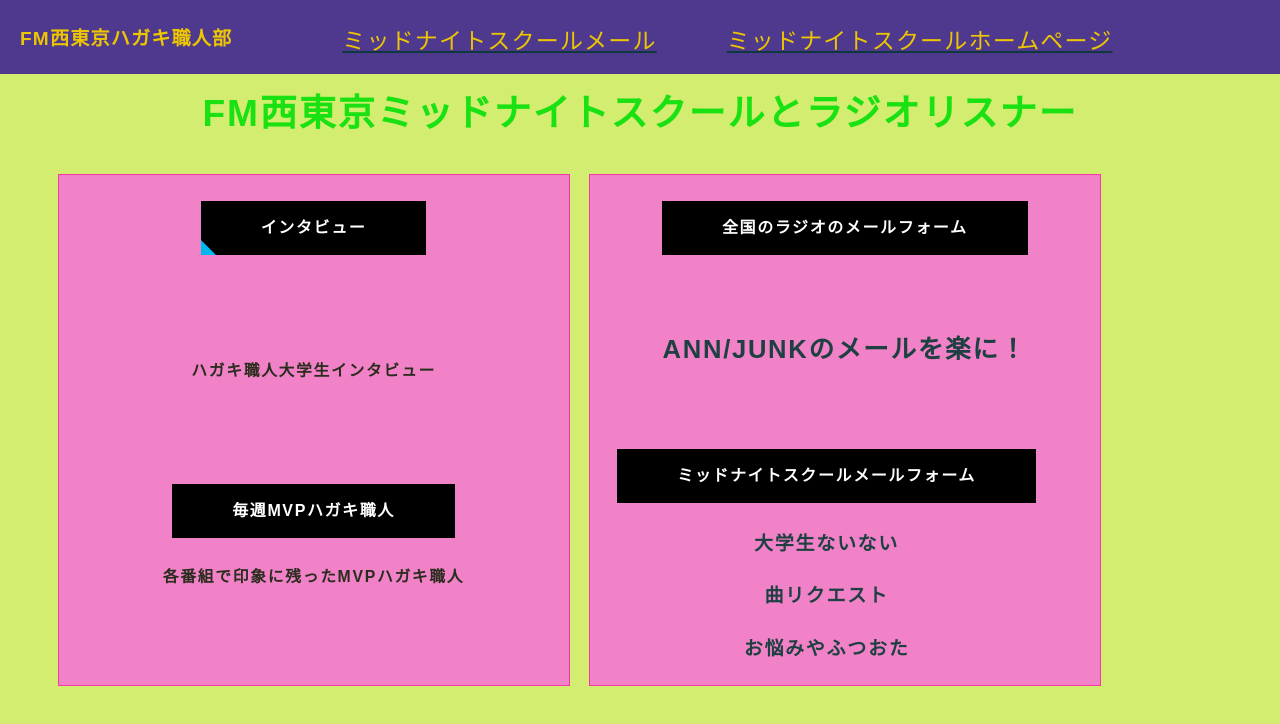
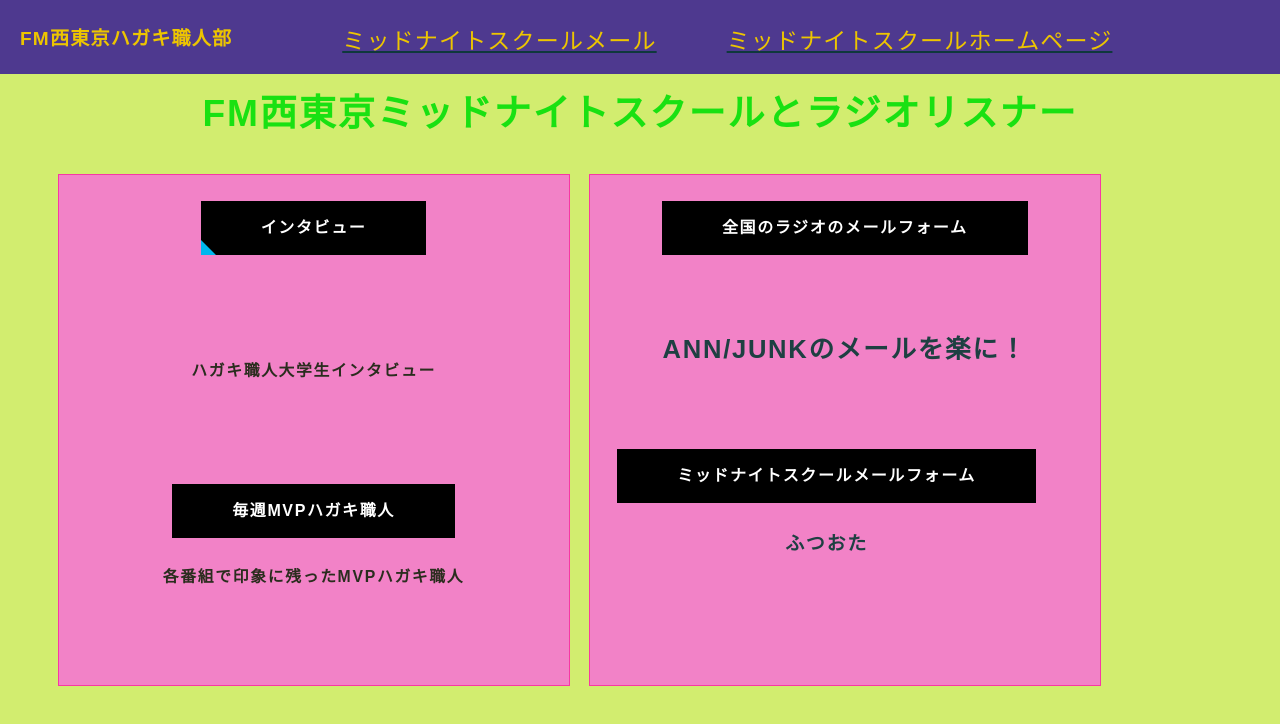
Before and after one commit to radiosuki/842hagaki, a plain HTML site: page index.html in a window 1280 px wide. Drawn offline with Linux system fonts and the light colour scheme.

Commit message:
Update index.html

```diff
--- a/index.html
+++ b/index.html
@@ -51,9 +51,7 @@
                 <a href="https://radiosuki.github.io/842hagaki/nisimail.html" class="btn btn-flat"><span>ミッドナイトスクールメールフォーム</span></a>
                 <a href="https://radiosuki.github.io/842hagaki/nisimail.html" target="_blank" rel="noopener noreferrer" style="text-decoration:none;">
               <div class="description">
-                <h4>大学生ないない</h4>
-                <h4>曲リクエスト</h4>
-                <h4>お悩みやふつおた</h4>
+                <h4>ふつおた</h4>
               </div>
               </a>
           </div>
```
